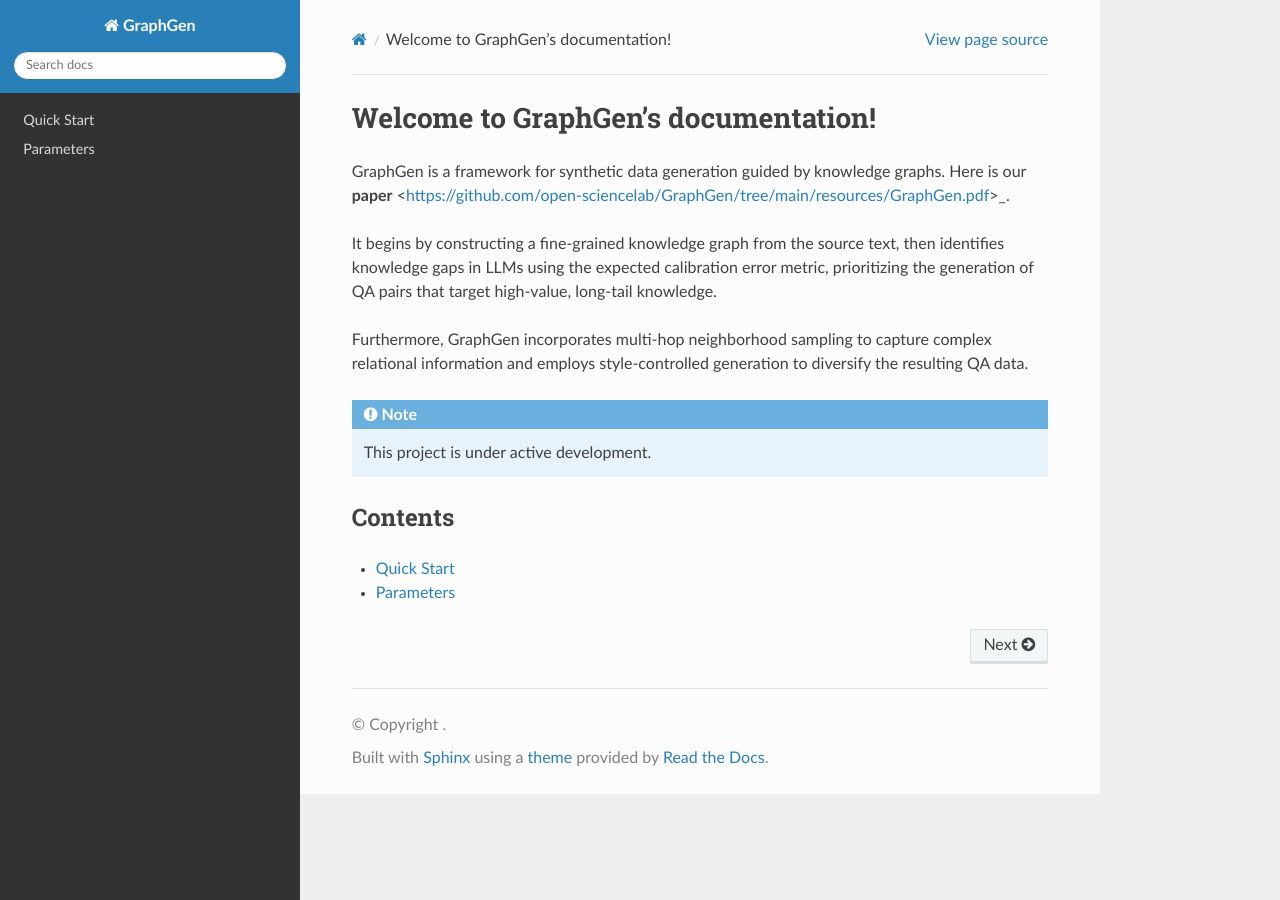
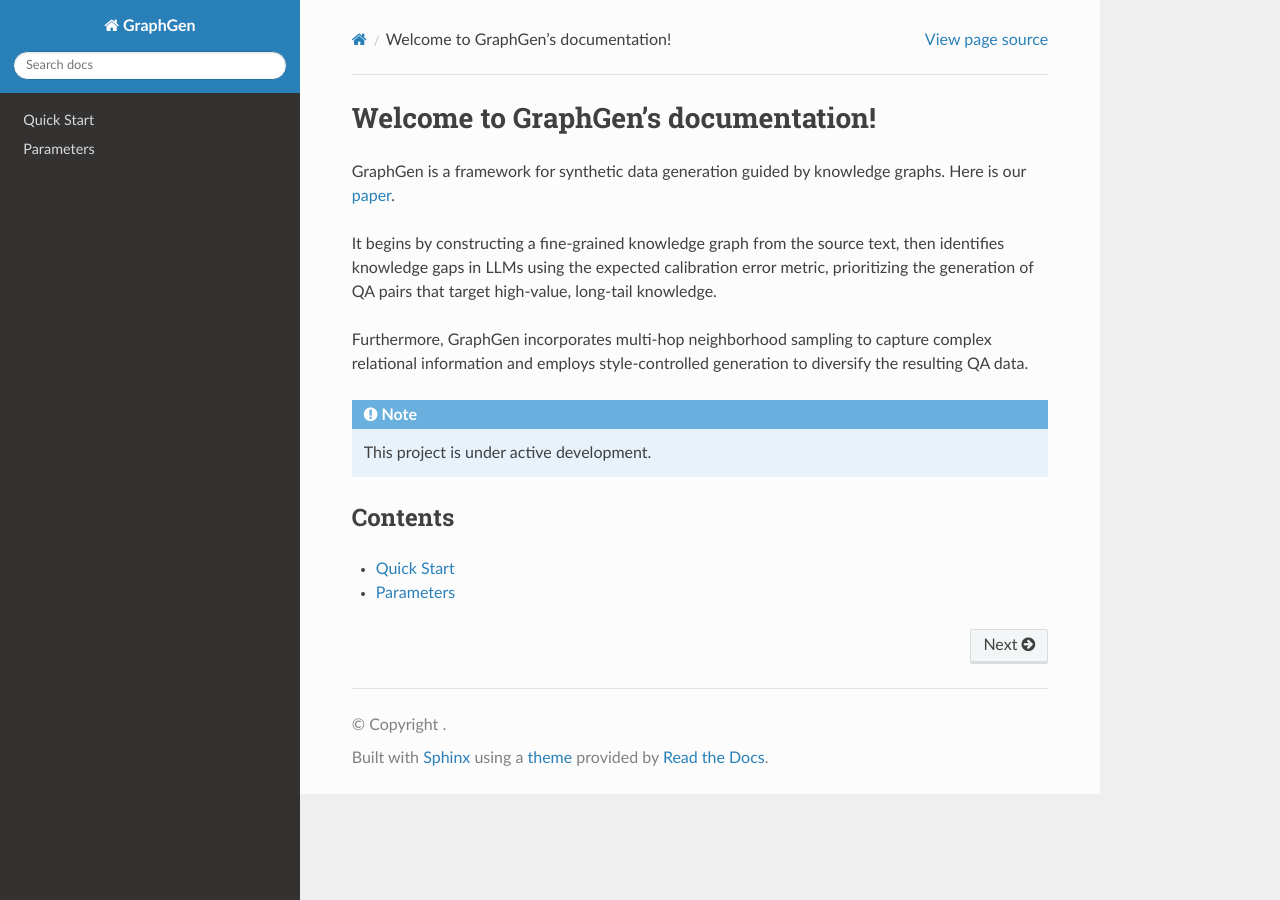
Before and after one commit to ChenZiHong-Gavin/GraphGen-Cookbook, a Sphinx documentation site: the page built from docs/source/index.rst, in a window 1280 px wide. Built offline with Sphinx 7.4.7 and the Read the Docs theme 3.1.0, drawn with Linux system fonts in a browser that asks for light colours.

Commit message:
docs: update docs

```diff
--- a/docs/source/index.rst
+++ b/docs/source/index.rst
@@ -1,7 +1,7 @@
 Welcome to GraphGen's documentation!
 ===================================
 
-GraphGen is a framework for synthetic data generation guided by knowledge graphs. Here is our **paper** <https://github.com/open-sciencelab/GraphGen/tree/main/resources/GraphGen.pdf>_.
+GraphGen is a framework for synthetic data generation guided by knowledge graphs. Here is our `paper <https://github.com/open-sciencelab/GraphGen/tree/main/resources/GraphGen.pdf>`_.
 
 It begins by constructing a fine-grained knowledge graph from the source text, then identifies knowledge gaps in LLMs using the expected calibration error metric, prioritizing the generation of QA pairs that target high-value, long-tail knowledge.
 
```
